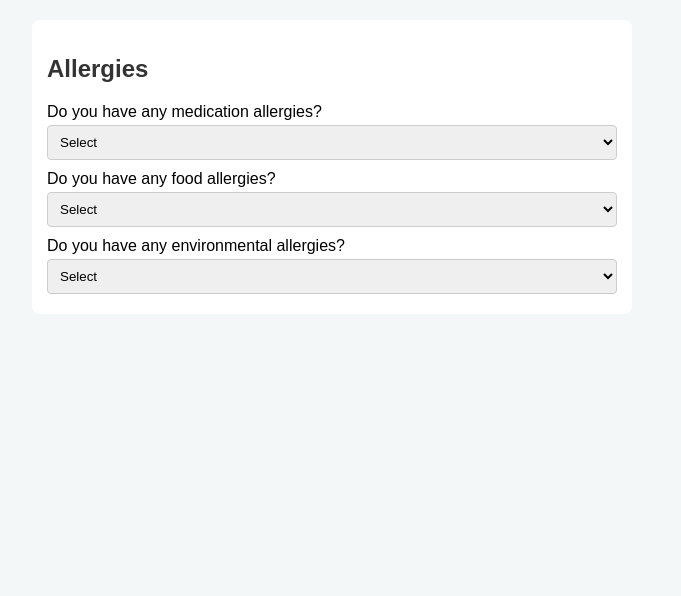
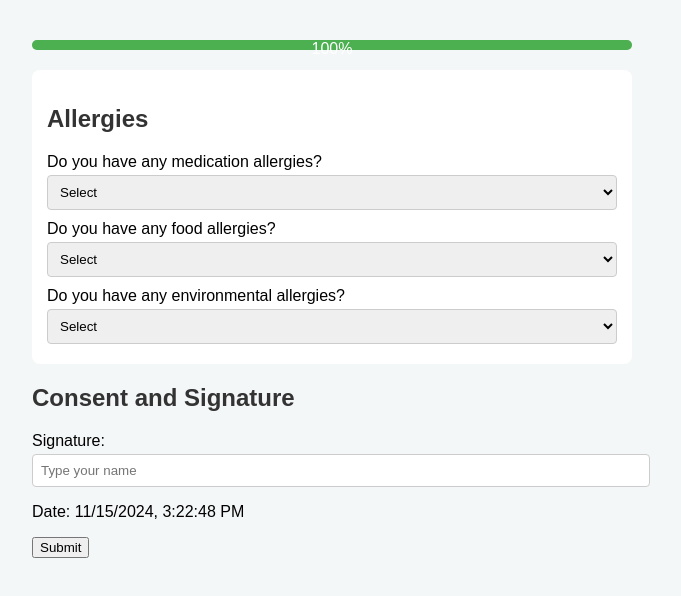
Before and after one commit to docrandy/Obesity-form, a plain HTML site: page index.html in a window 1280 px wide. Shown: the whole page, without its empty margins (308-989 px from the left). Drawn offline with Linux system fonts and the light colour scheme.

Commit message:
Update index.html

```diff
--- a/index.html
+++ b/index.html
@@ -39,6 +39,20 @@
         .form-page.active {
             display: block;
         }
+        #progressBar {
+            width: 100%;
+            background-color: #e0e0e0;
+            border-radius: 5px;
+            margin: 20px 0;
+        }
+        #progress {
+            height: 10px;
+            background-color: #4caf50;
+            border-radius: 5px;
+            width: 0%;
+            text-align: center;
+            color: white;
+        }
         .autocomplete-suggestions {
             border: 1px solid #ccc;
             max-height: 150px;
@@ -54,8 +68,12 @@
     </style>
 </head>
 <body>
+    <div class="form-container">
+        <!-- Progress Bar -->
+        <div id="progressBar">
+            <div id="progress">0%</div>
+        </div>
 
-<div class="form-container">
         <form id="intakeForm" onsubmit="submitForm(event)">
             <!-- Allergy Section -->
             <div class="form-section" id="allergy-section">
@@ -109,6 +127,16 @@
                     <div class="autocomplete-suggestions" id="environmentalSuggestions"></div>
                 </div>
             </div>
+
+            <!-- Final Page: Signature and Submit -->
+            <div class="form-page active" id="page-final">
+                <h2>Consent and Signature</h2>
+                <label>Signature:
+                    <input type="text" name="signature" required placeholder="Type your name">
+                </label>
+                <p>Date: <span id="timestamp"></span></p>
+                <button type="submit">Submit</button>
+            </div>
         </form>
     </div>
 
@@ -128,7 +156,6 @@
             const suggestionsDiv = document.getElementById(input.name + 'Suggestions');
             suggestionsDiv.innerHTML = ''; // Clear previous suggestions
             const inputValue = input.value.toLowerCase();
-
             if (inputValue.length === 0) return;
 
             // Filter and display matching suggestions
@@ -143,7 +170,41 @@
                 suggestionsDiv.appendChild(suggestionDiv);
             });
         }
+
+        // Submit Form Function
+        function submitForm(event) {
+            event.preventDefault();
+            alert('Form Submitted!'); // Placeholder for actual submission logic
+        }
+
+        // Initialize pages on load (hide all except the first)
+        const pages = document.querySelectorAll('.form-page');
+        pages.forEach((page, index) => {
+            if (index !== 0) page.style.display = 'none';
+        });
+
+        // Set Timestamp
+        document.getElementById('timestamp').textContent = new Date().toLocaleString();
+
+        // Progress function
+        function updateProgress() {
+            const progress = document.getElementById('progress');
+            let progressValue = ((currentPage + 1) / pages.length) * 100;
+            progress.style.width = progressValue + '%';
+            progress.textContent = Math.round(progressValue) + '%';
+        }
+
+        // Move to the next page
+        let currentPage = 0;
+        function nextPage() {
+            pages[currentPage].style.display = 'none';
+            currentPage++;
+            pages[currentPage].style.display = 'block';
+            updateProgress();
+        }
+
+        // Update progress on load
+        updateProgress();
     </script>
-
 </body>
 </html>
```
Lines whose indentation alone changed are shown as unchanged.
